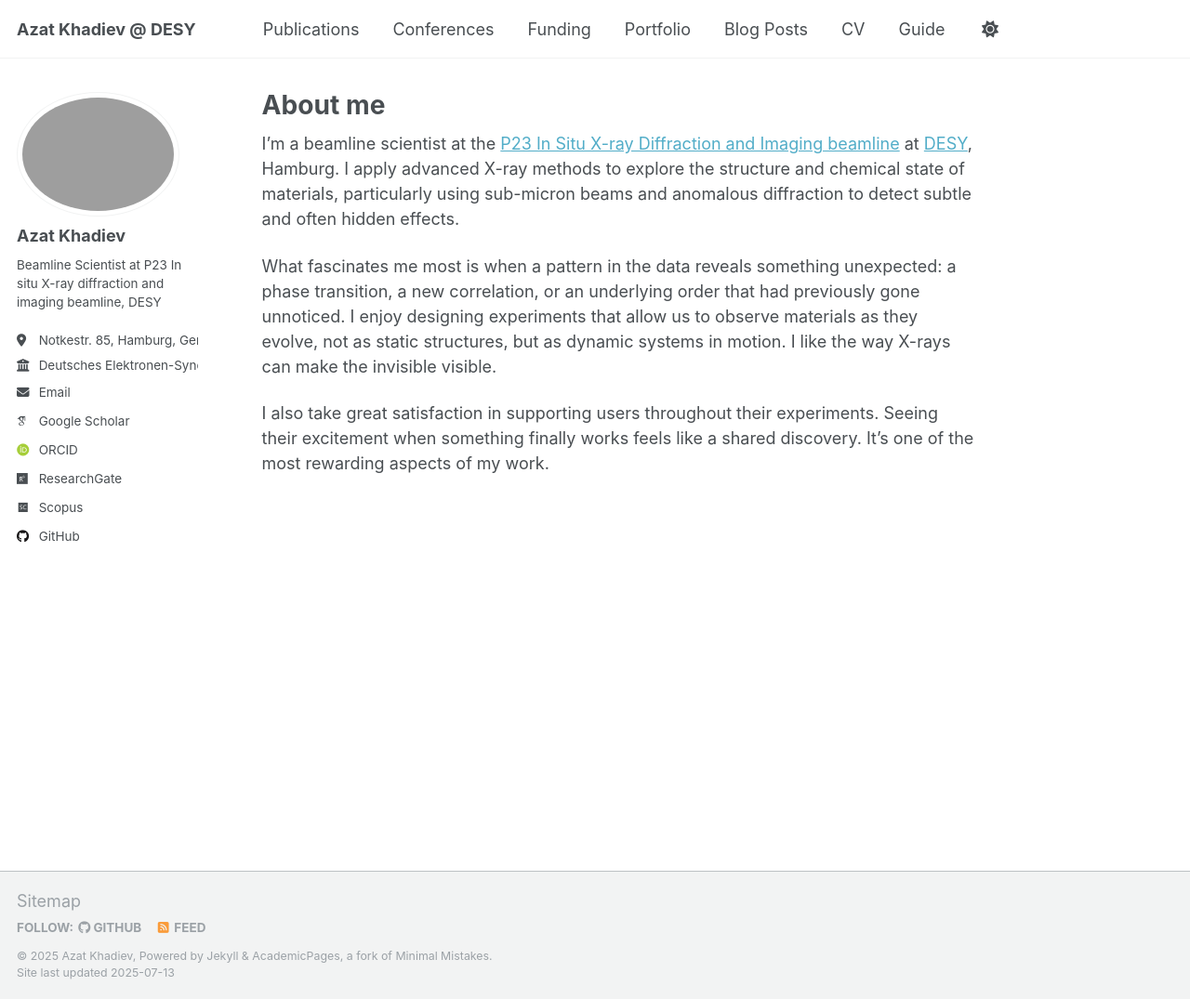
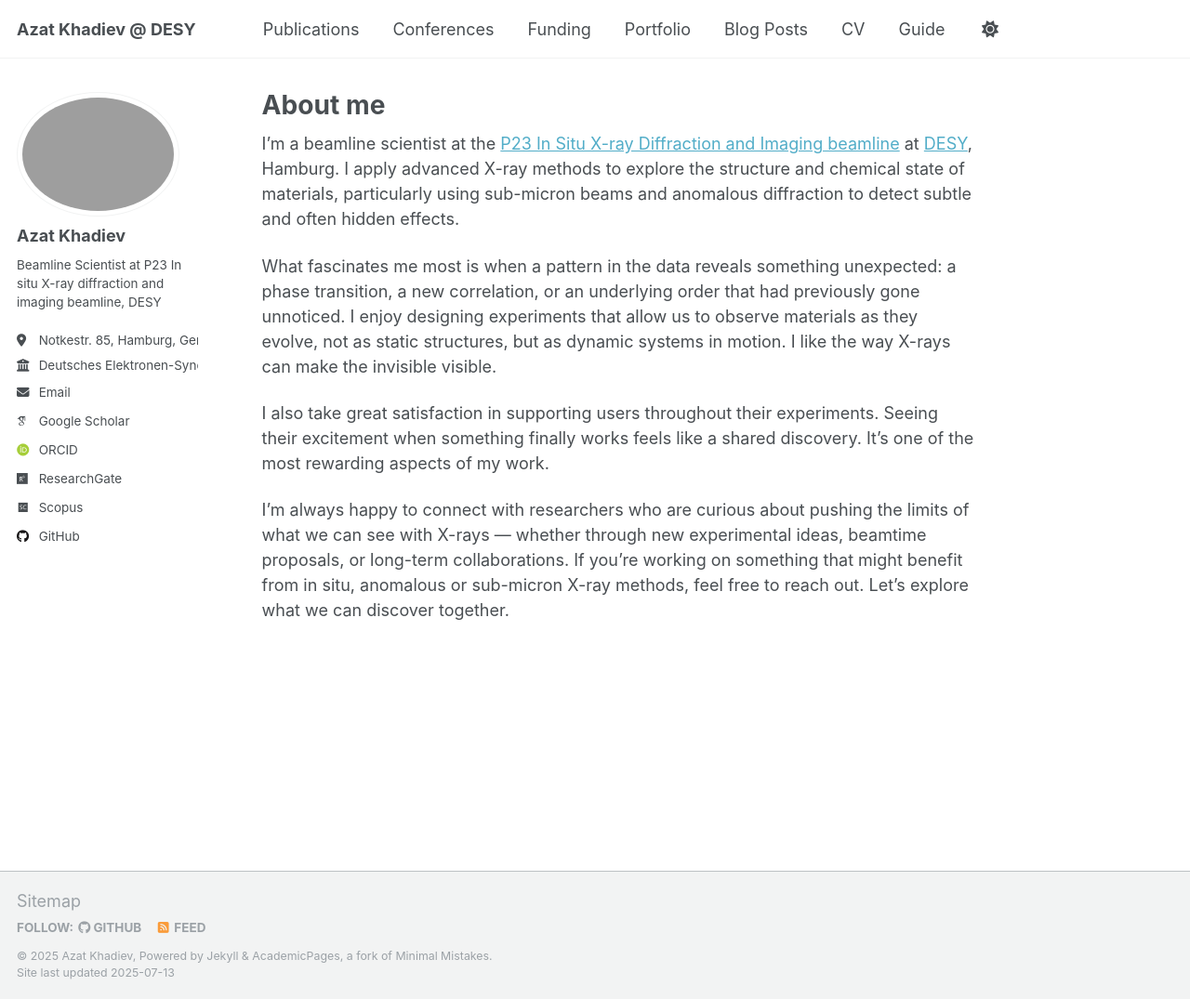
Before and after one commit to azkhadiev/azkhadiev.github.io, a Jekyll site: the page built from _pages/about.md, in a window 1280 px wide and 1075 px high. Shown: the whole window at 93% size. Built offline with Jekyll 4.4.1, drawn with Linux system fonts in a browser that asks for light colours; some web fonts are replaced; a script that is not in the unit is left out.

Commit message:
Update about.md

```diff
--- a/_pages/about.md
+++ b/_pages/about.md
@@ -12,3 +12,5 @@ I’m a beamline scientist at the [P23 In Situ X-ray Diffraction and Imaging bea
 What fascinates me most is when a pattern in the data reveals something unexpected: a phase transition, a new correlation, or an underlying order that had previously gone unnoticed. I enjoy designing experiments that allow us to observe materials as they evolve, not as static structures, but as dynamic systems in motion. I like the way X-rays can make the invisible visible.
 
 I also take great satisfaction in supporting users throughout their experiments. Seeing their excitement when something finally works feels like a shared discovery. It’s one of the most rewarding aspects of my work.
+
+I’m always happy to connect with researchers who are curious about pushing the limits of what we can see with X-rays — whether through new experimental ideas, beamtime proposals, or long-term collaborations. If you're working on something that might benefit from in situ, anomalous or sub-micron X-ray methods, feel free to reach out. Let's explore what we can discover together.
```
